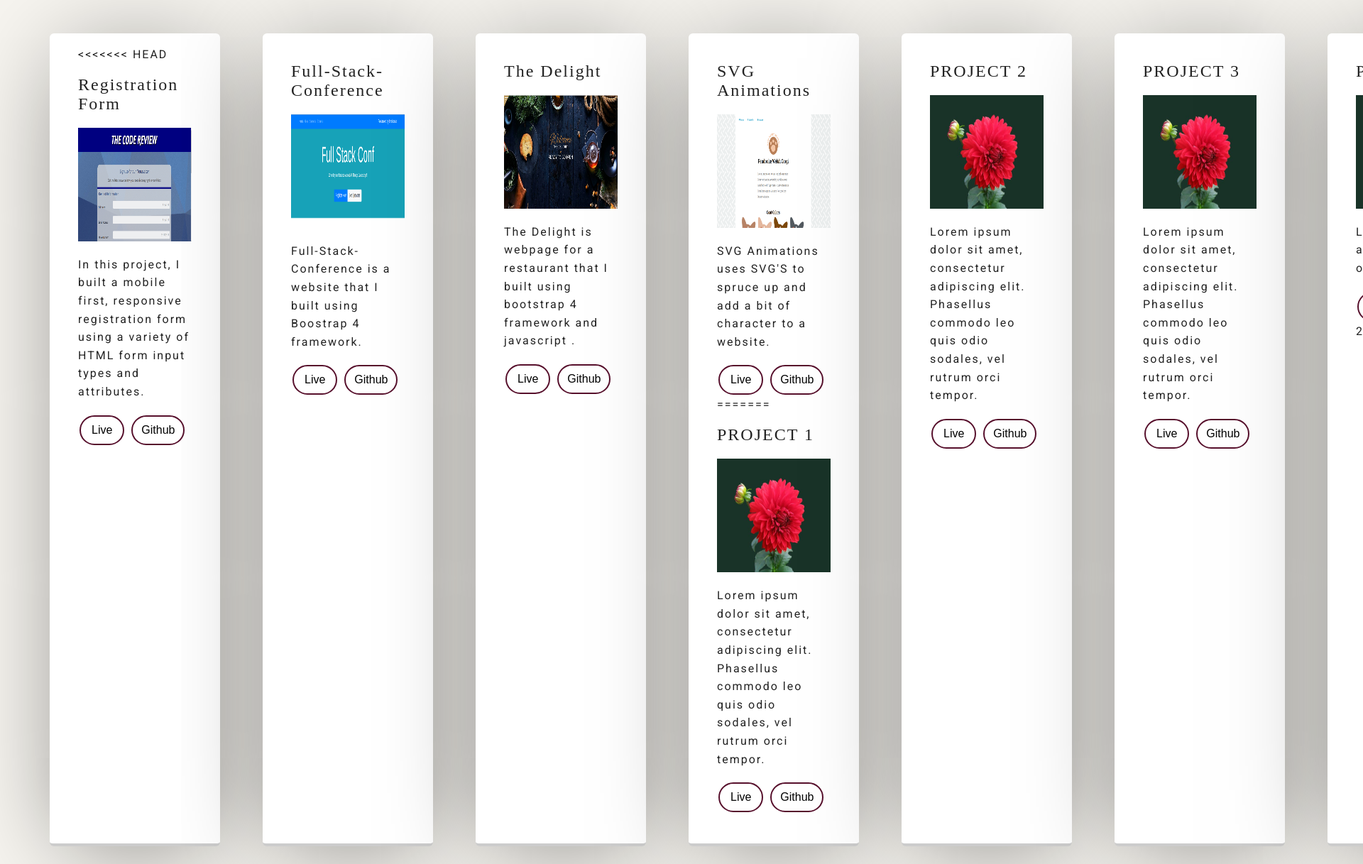
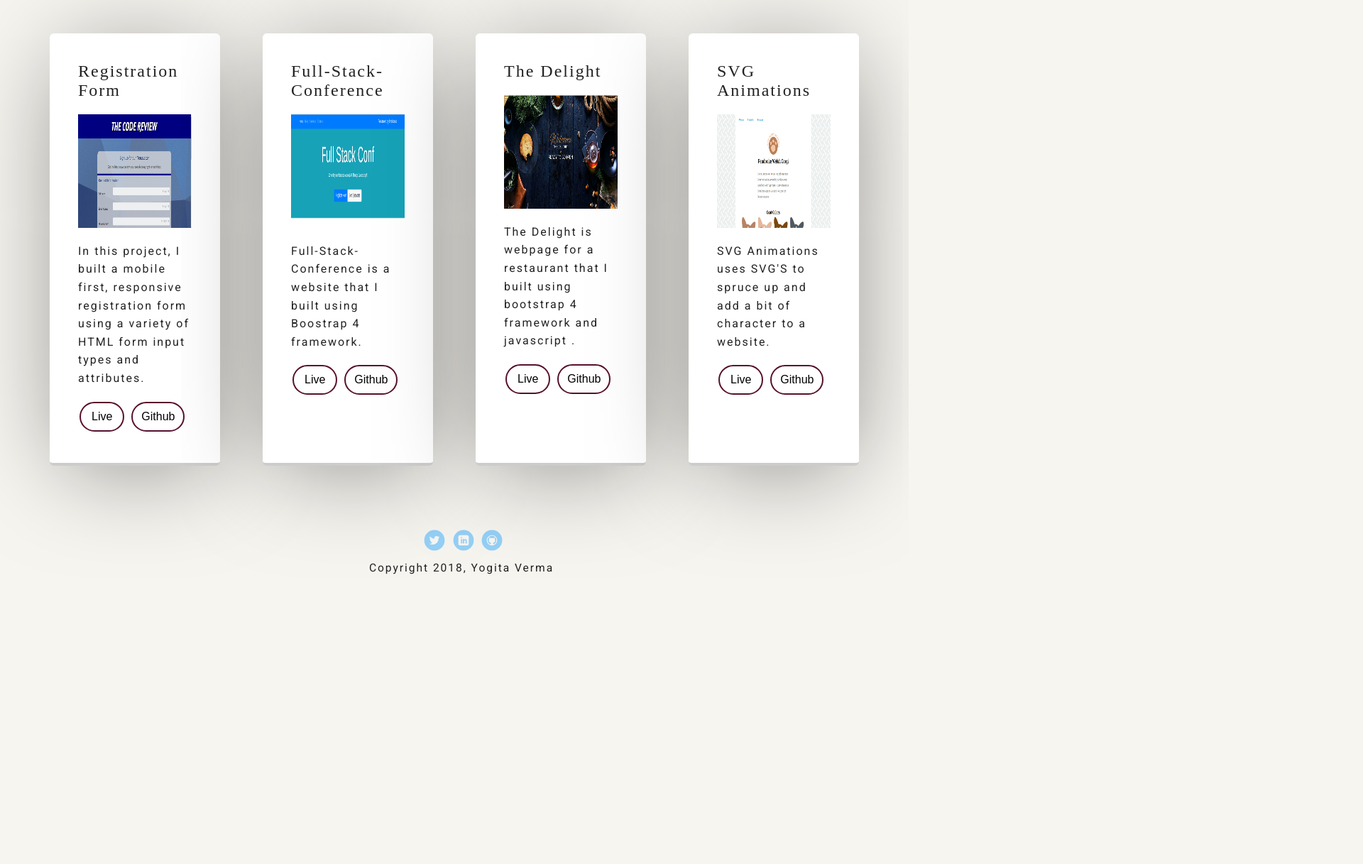
Before and after one commit to Yog9/My-Personal-Profile-Page, a plain HTML site: page work.html in a window 1280 px wide. Shown: the part 203-1420 px from the top of the page at 71% size, 1920 px wide, since content can reach past the window. After the commit the page ends 1108 px from the top, so only its background shows below. Drawn offline with Linux system fonts and the light colour scheme; a web font is replaced by a local one.

Commit message:
removed conflict from index.html

```diff
--- a/work.html
+++ b/work.html
@@ -22,7 +22,6 @@
 
 <main class="flex">
       <div class="card work">
-<<<<<<< HEAD
 	  <h2>Registration Form</h2>
 	   <img src="images/registration-form.png" class="img_pro" alt="PROJECT1">
         <p class="details">In this project, I built a mobile first, responsive registration form using a variety of HTML form input types and attributes.</p>
@@ -49,38 +48,7 @@
         <p class="details">SVG Animations uses SVG'S to spruce up and add a bit of character to a website. </p>
 		<a href="https://yog9.github.io/SVG-ANIMATIONS/" target="_blank"><button type="button" class="live">Live</button>
 		<a href="https://github.com/Yog9/SVG-ANIMATIONS" target="_blank"><button type="button">Github</button></a>
-=======
-	  <h2>PROJECT 1</h2>
-	   <img src="images/project.jpeg" class="img_pro" alt="PROJECT1">
-        <p class="details">Lorem ipsum dolor sit amet, consectetur adipiscing elit.
-		Phasellus commodo leo quis odio sodales, vel rutrum orci tempor.</p>
-		<button type="button" class="live">Live</button>
-		<a href="https://github.com/Yog9" target="_blank"><button type="button" >Github</button></a>
-	  </div>
-	  <div class="card work">
-	  <h2>PROJECT 2</h2>
-	  <img src="images/project.jpeg" class="img_pro" alt="Project2">
-        <p class="details">Lorem ipsum dolor sit amet, consectetur adipiscing elit.
-		Phasellus commodo leo quis odio sodales, vel rutrum orci tempor.</p>
-		<button type="button" class="live">Live</button>
-		<a href="https://github.com/Yog9" target="_blank"><button type="button">Github</button></a>
-	  </div>
-	  <div class="card work">
-	  <h2>PROJECT 3</h2>
-	  <img src="images/project.jpeg" class="img_pro" alt="Project3">
-        <p class="details">Lorem ipsum dolor sit amet, consectetur adipiscing elit.
-		Phasellus commodo leo quis odio sodales, vel rutrum orci tempor.</p>
-		<button type="button" class="live">Live</button>
-		<a href="https://github.com/Yog9" target="_blank"><button type="button">Github</button></a>
-	  </div>
-	  <div class="card work">
-	  <h2>PROJECT 4</h2>
-	  <img src="images/project.jpeg" class="img_pro" alt="Project4">
-        <p class="details">Lorem ipsum dolor sit amet, consectetur adipiscing elit.
-		Phasellus commodo leo quis odio sodales, vel rutrum orci tempor. </p>
-		<button type="button" class="live">Live</button>
-		<a href="https://github.com/Yog9" target="_blank"><button type="button">Github</button></a>
->>>>>>> 2ba699959bf09709d97bc21d9d10d2c7e770ed01
+
 	  </div>
 </main>
 <footer>
```
